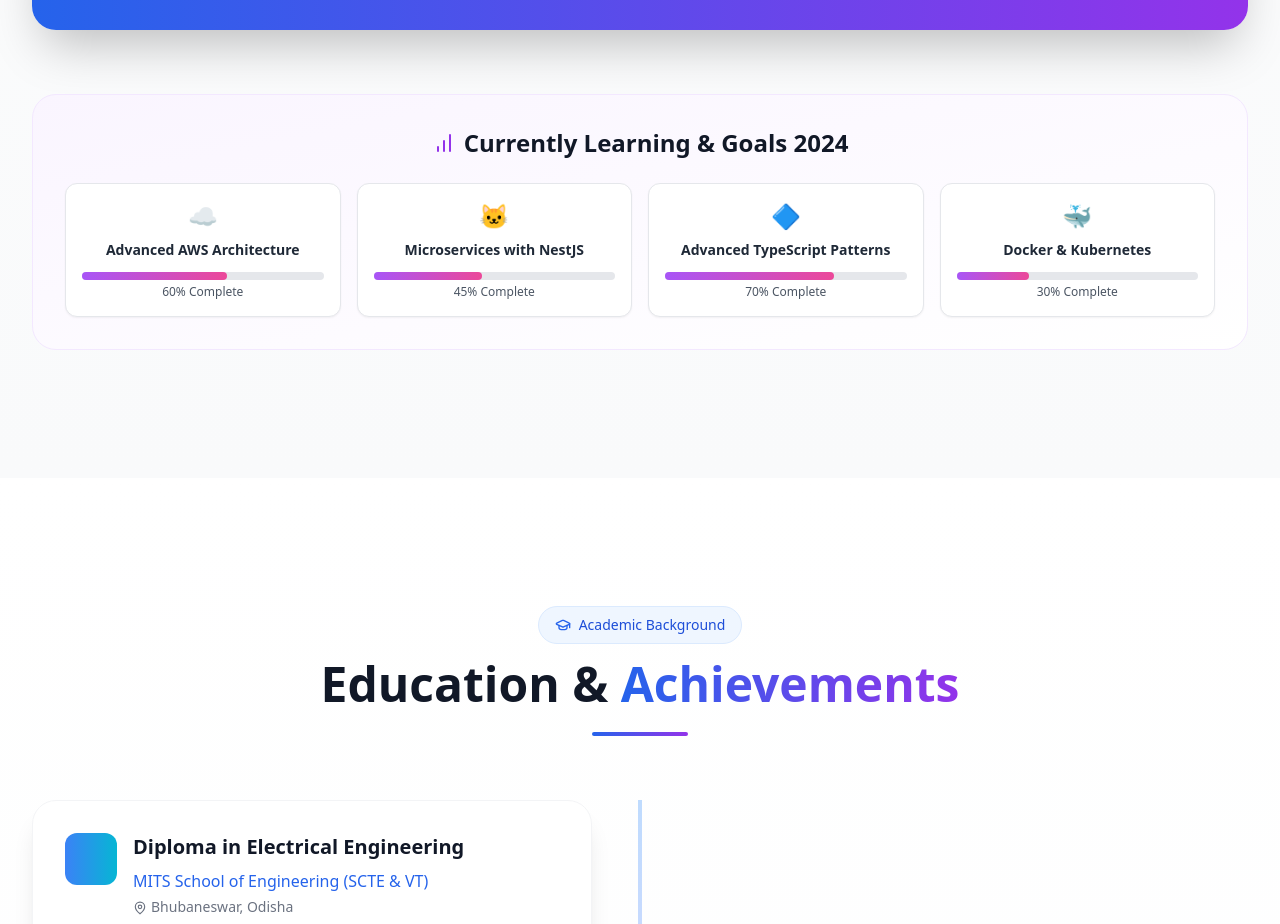
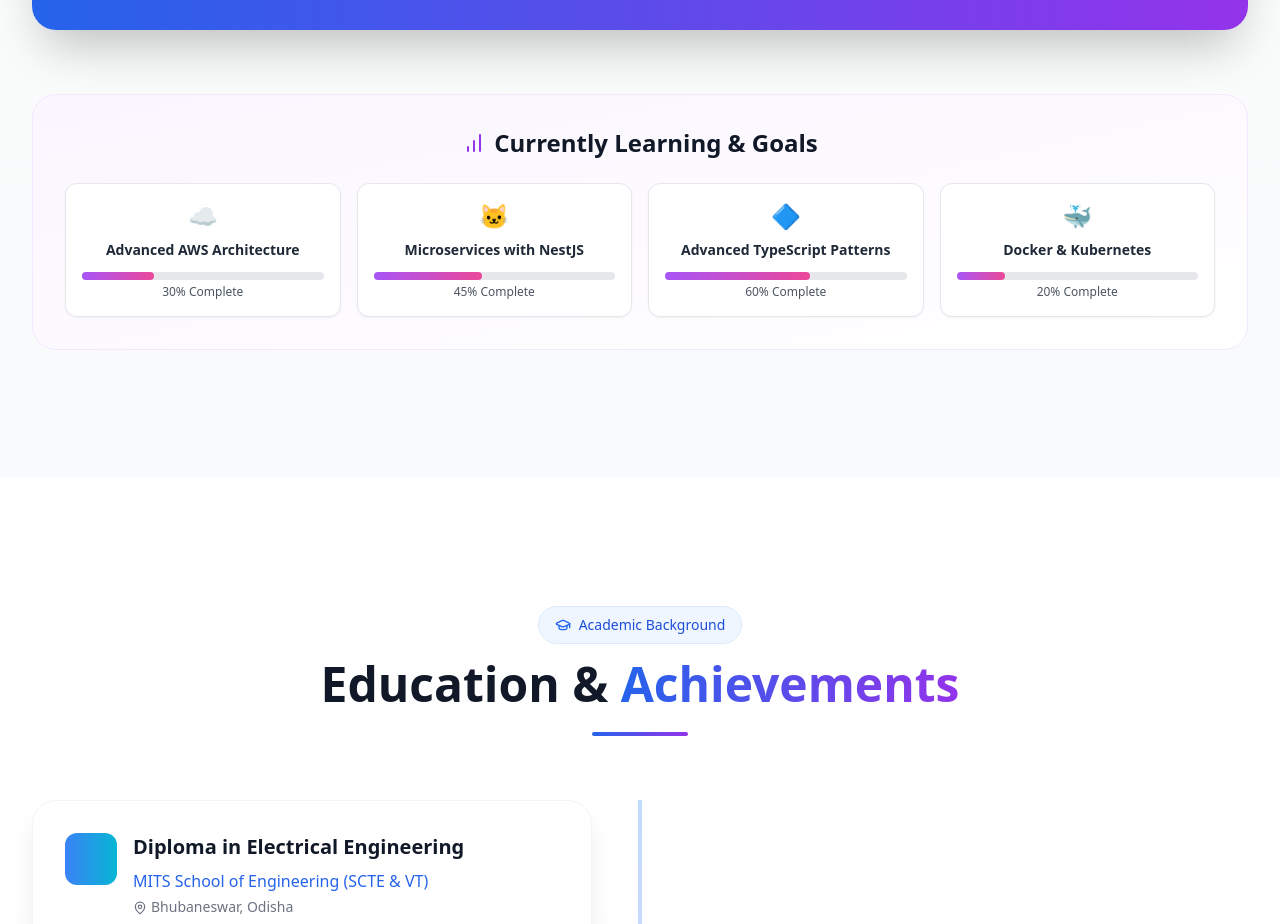
Before and after one commit to abhimanyu6542/my-portfolio, a Next.js app: page / in a window 1280 px wide. Shown: the part 5700-6624 px from the top of the page. Built offline with nearby package versions, Linux system fonts and the light colour scheme.

Commit message:
feat: improved

```diff
--- a/components/Skills.js
+++ b/components/Skills.js
@@ -245,14 +245,14 @@ export default function Skills() {
           >
             <h3 className="text-xl sm:text-2xl font-bold mb-6 flex items-center justify-center gap-2">
               <BarChart className="text-purple-600 dark:text-purple-400" />
-              Currently Learning & Goals 2024
+              Currently Learning & Goals
             </h3>
             <div className="grid grid-cols-1 sm:grid-cols-2 lg:grid-cols-4 gap-4">
               {[
-                { name: 'Advanced AWS Architecture', icon: '☁️', progress: 60 },
+                { name: 'Advanced AWS Architecture', icon: '☁️', progress: 30 },
                 { name: 'Microservices with NestJS', icon: '🐱', progress: 45 },
-                { name: 'Advanced TypeScript Patterns', icon: '🔷', progress: 70 },
-                { name: 'Docker & Kubernetes', icon: '🐳', progress: 30 },
+                { name: 'Advanced TypeScript Patterns', icon: '🔷', progress: 60 },
+                { name: 'Docker & Kubernetes', icon: '🐳', progress: 20 },
               ].map((goal, index) => (
                 <motion.div
                   key={index}
```
